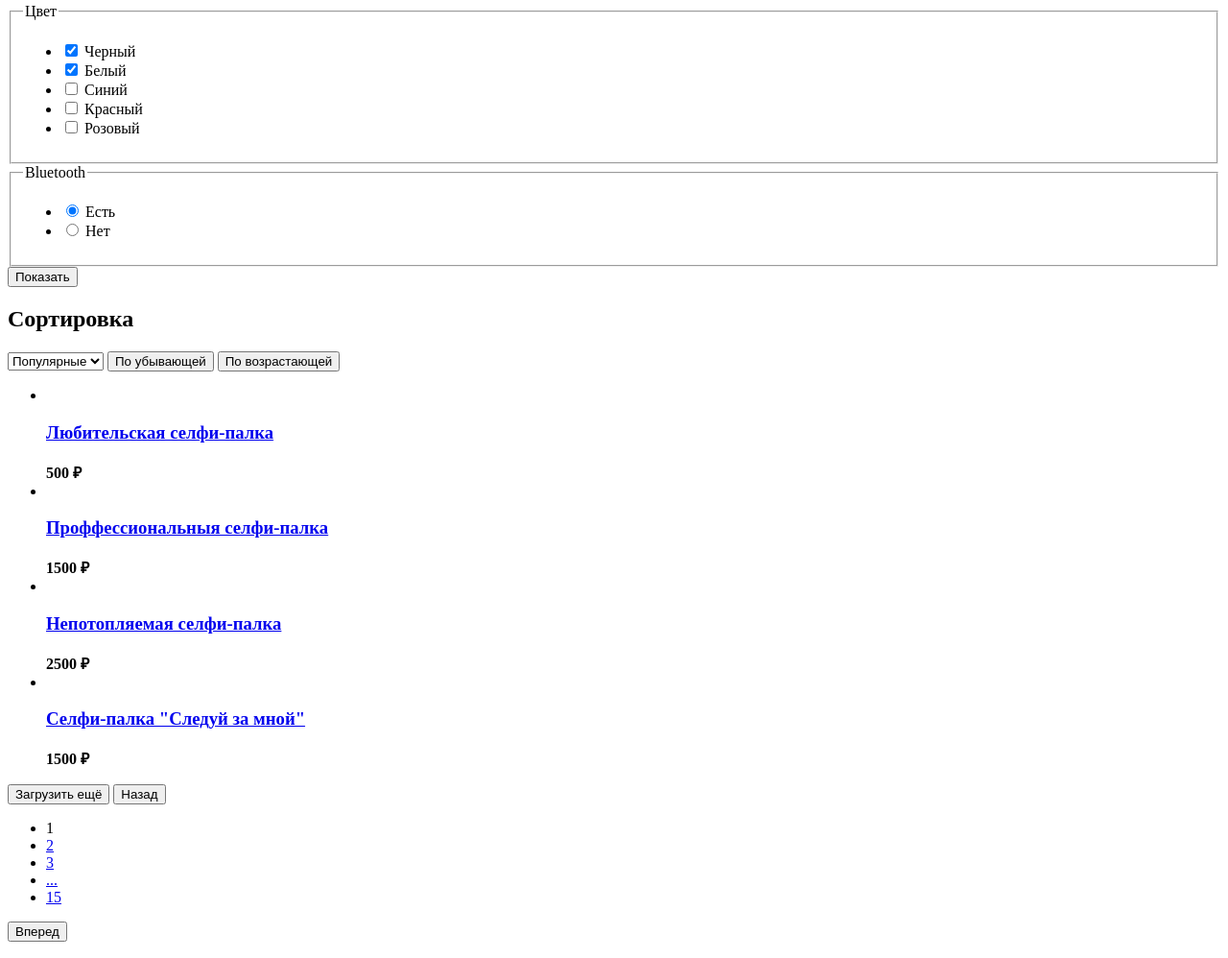
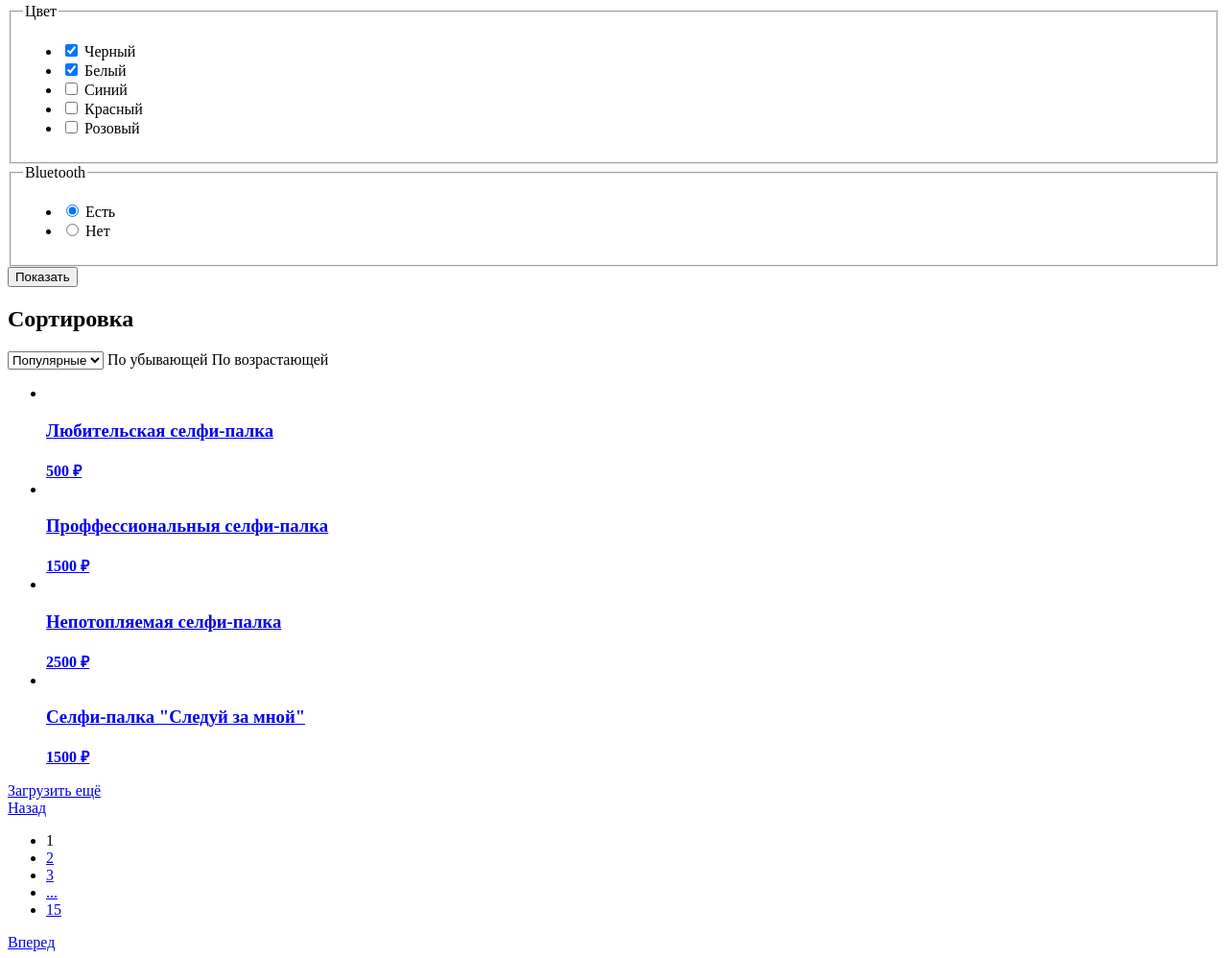
Before and after one commit to htmlacademy-htmlcss/2005533-device-33, a plain HTML site: page catalog.html in a window 1280 px wide. Shown: the part 741-1739 px from the top of the page at 96% size. Drawn offline with Linux system fonts and the light colour scheme.

Commit message:
Исправляет недочеты

```diff
--- a/catalog.html
+++ b/catalog.html
@@ -1,13 +1,15 @@
 <!DOCTYPE html>
-<html>
+<html  lang="ru">
+
 <head>
 	<meta charset="utf-8">
 	<title>Device</title>
 </head>
+
 <body>
 
 	<header class="page-header">
-		<a class="home-link">
+		<a class="home-link" href="index.html">
 			<img src="" alt="Лого Девайс">
 		</a>
 		<h1 class="visually-hidden">Device</h1>
@@ -17,7 +19,8 @@
 			<form class="search-form" action="https://echo.htmlacademy.ru/" method="post">
 				<label class="search-field-label">
 					<span class="visually-hidden">Поиск</span>
-					<input class="search-field" placeholder="Текст поиска" type="search" name="search" id="search" required>
+					<input class="search-field" placeholder="Текст поиска" type="search" name="search" id="search"
+						required>
 				</label>
 				<button class="button search-button" type="submit">Найти</button>
 			</form>
@@ -98,9 +101,9 @@
 			</ul>
 		</header>
 		<section class="catalog-products">
+			<div class="catalog-filter-container">
 				<h2 class="catalog-products-filters-title">Фильтр</h2>
 				<form class="catalog-filter" action="https://echo.htmlacademy.ru/" method="get">
-
 					<fieldset class="catalog-filter-group">
 						<legend class="catalog-filter-title">Цвет</legend>
 						<ul class="catalog-filter-list">
@@ -144,7 +147,8 @@
 						<ul class="catalog-filter-list">
 							<li class="catalog-filter-item">
 								<label class="control">
-                  				<input class="control-input" type="radio" name="True" value="shaving-supplies" checked="">
+									<input class="control-input" type="radio" name="True" value="shaving-supplies"
+										checked="">
 									Есть
 								</label>
 							</li>
@@ -159,51 +163,70 @@
 
 					<button class="button" type="submit">Показать</button>
 				</form>
+			</div>
 
+			<div class="data-container">
+				<div class="sort-block">
 					<h2 class="sort-title">Сортировка</h2>
 					<select class="select-control" aria-label="Сортировка">
 						<option value="popular">Популярные</option>
 					</select>
-		    <button class="sort-button">
+					<a class="sort-button">
 						<span class="visually-hidden">По убывающей</span>
-		    </button>
-		    <button class="sort-button">
+					</a>
+					<a class="sort-button">
 						<span class="visually-hidden">По возрастающей</span>
-		    </button>
+					</a>
+				</div>
 
 
+				<div class="product-list-container">
 					<ul class="product-list">
 						<li class="product-card">
 							<a class="product-card-link" href="#">
 								<img class="product-card-image" src="" alt="">
+								<div class="product-card-info">
 									<h3 class="product-card-title">Любительская селфи-палка</h3>
+									<b class="product-card-price">500 ₽</b>
+								</div>
 							</a>
-			        <b class="product-card-price">500 ₽</b>
 						</li>
 						<li class="product-card">
 							<a class="product-card-link" href="#">
 								<img class="product-card-image" src="" alt="">
+								<div class="product-card-info">
 									<h3 class="product-card-title">Проффессиональныя селфи-палка</h3>
+									<b class="product-card-price">1500 ₽</b>
+								</div>
 							</a>
-			        <b class="product-card-price">1500 ₽</b>
+
 						</li>
 						<li class="product-card">
 							<a class="product-card-link" href="#">
 								<img class="product-card-image" src="" alt="">
+								<div class="product-card-info">
 									<h3 class="product-card-title">Непотопляемая селфи-палка</h3>
+									<b class="product-card-price">2500 ₽</b>
+								</div>
 							</a>
-			        <b class="product-card-price">2500 ₽</b>
+
 						</li>
 						<li class="product-card">
 							<a class="product-card-link" href="#">
 								<img class="product-card-image" src="" alt="">
+								<div class="product-card-info">
 									<h3 class="product-card-title">Селфи-палка "Следуй за мной"</h3>
+									<b class="product-card-price">1500 ₽</b>
+								</div>
 							</a>
-			        <b class="product-card-price">1500 ₽</b>
 						</li>
 					</ul>
-	        <button class="button pagination-show-more" type="button">Загрузить ещё</button>
-	        <button class="pagination-link pagination-prev pagination-disabled">Назад</button>
+				</div>
+				<div class="pagination-show-more-container">
+					<a class="button pagination-show-more" href="#">Загрузить ещё</a>
+				</div>
+				<div class="pagination-container">
+					<a class="pagination-link pagination-prev pagination-disabled"  href="#">Назад</a>
 					<ul class="pagination">
 						<li class="pagination-item">
 							<a class="pagination-link pagination-current">1</a>
@@ -221,7 +244,10 @@
 							<a class="pagination-link" href="#">15</a>
 						</li>
 					</ul>
-	        <button class="pagination-link pagination-prev pagination-disabled">Вперед</button>
+					<a class="pagination-link pagination-prev pagination-disabled"  href="#">Вперед</a>
+				</div>
+			</div>
+
 		</section>
 	</main>
 
@@ -277,4 +303,5 @@
 		</section>
 	</footer>
 </body>
+
 </html>
```
Lines whose indentation alone changed are shown as unchanged.
